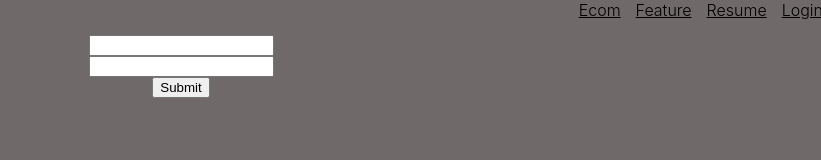
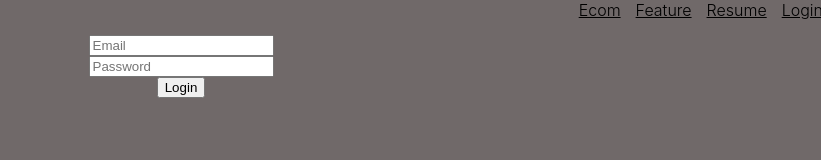
Before and after one commit to Eve9612/jsresume, a React (Vite) app: page /jsresume/Login in a window 1280 px wide. Shown: the top 160 px of the page, without its empty margins (459-1280 px from the left). Built offline with nearby package versions, Linux system fonts and the light colour scheme.

Commit message:
Updated Login info

```diff
--- a/src/Pages/Footer/Footer.tsx
+++ b/src/Pages/Footer/Footer.tsx
@@ -1,5 +1,3 @@
-import React from 'react';
-
 function Footer() {
   const currentYear = new Date().getFullYear();
 
--- a/src/Pages/Login/Login.tsx
+++ b/src/Pages/Login/Login.tsx
@@ -6,40 +6,67 @@ interface SignupFormData {
 }
 
 const Login: React.FC = () => {
-
   const [formData, setFormData] = useState<SignupFormData>({
     email: '',
     password: '',
   });
 
+  // New state to control what's displayed after submission
+  const [submissionMessage, setSubmissionMessage] = useState<string | null>(null);
+
   const handleChange = (e: React.ChangeEvent<HTMLInputElement>) => {
     const { name, value } = e.target;
-        setFormData((prevData) => ({ ...prevData, [name]: value }));
+    setFormData((prevData) => ({
+      ...prevData,
+      [name]: value
+    }));
   };
 
   const handleSubmit = (e: React.FormEvent) => {
     e.preventDefault();
-        // Here you would typically send formData to your backend for user registration
-        console.log('Signup data submitted:', formData);
-        // Clear form or redirect
-        setFormData({ email: '', password: '' });
+    // Simulate a login process (e.g., sending to backend)
+    console.log('Login data submitted:', formData);
+
+    // Set the message to display "Login successful!"
+    setSubmissionMessage("Login successful!");
+
+    // Optionally, clear form or redirect after a short delay
+    // setTimeout(() => {
+    //   setFormData({ email: '', password: '' });
+    //   setSubmissionMessage(null); // Clear message
+    // }, 2000); // Clear after 2 seconds
   };
 
   return (
     <div>
+      {/* Conditionally render the form or the message */}
+      {submissionMessage ? (
+        <h2>{submissionMessage}</h2>
+      ) : (
         <form onSubmit={handleSubmit}>
-            <input type="email" id="email" name="email" value={formData.email} onChange={handleChange}/>
-            <br/>
-            <input type="password" id="password" name="password" value={formData.password} onChange={handleChange}/>
-            <br/>
-            <input type="submit"/>
+          <input
+            type="email"
+            id="email"
+            name="email"
+            value={formData.email}
+            onChange={handleChange}
+            placeholder="Email" // Added placeholders for better UX
+          />
+          <br />
+          <input
+            type="password"
+            id="password"
+            name="password"
+            value={formData.password}
+            onChange={handleChange}
+            placeholder="Password" // Added placeholders for better UX
+          />
+          <br />
+          <input type="submit" value="Login" /> {/* Changed button text */}
         </form>
+      )}
     </div>
   );
-
-
-
-
 }
 
 export default Login;
```
Also changed, not shown: package.json (+24 -1 lines), 1 other file (tests, documents, lock files or other folders). Lines whose indentation alone changed are shown as unchanged.
